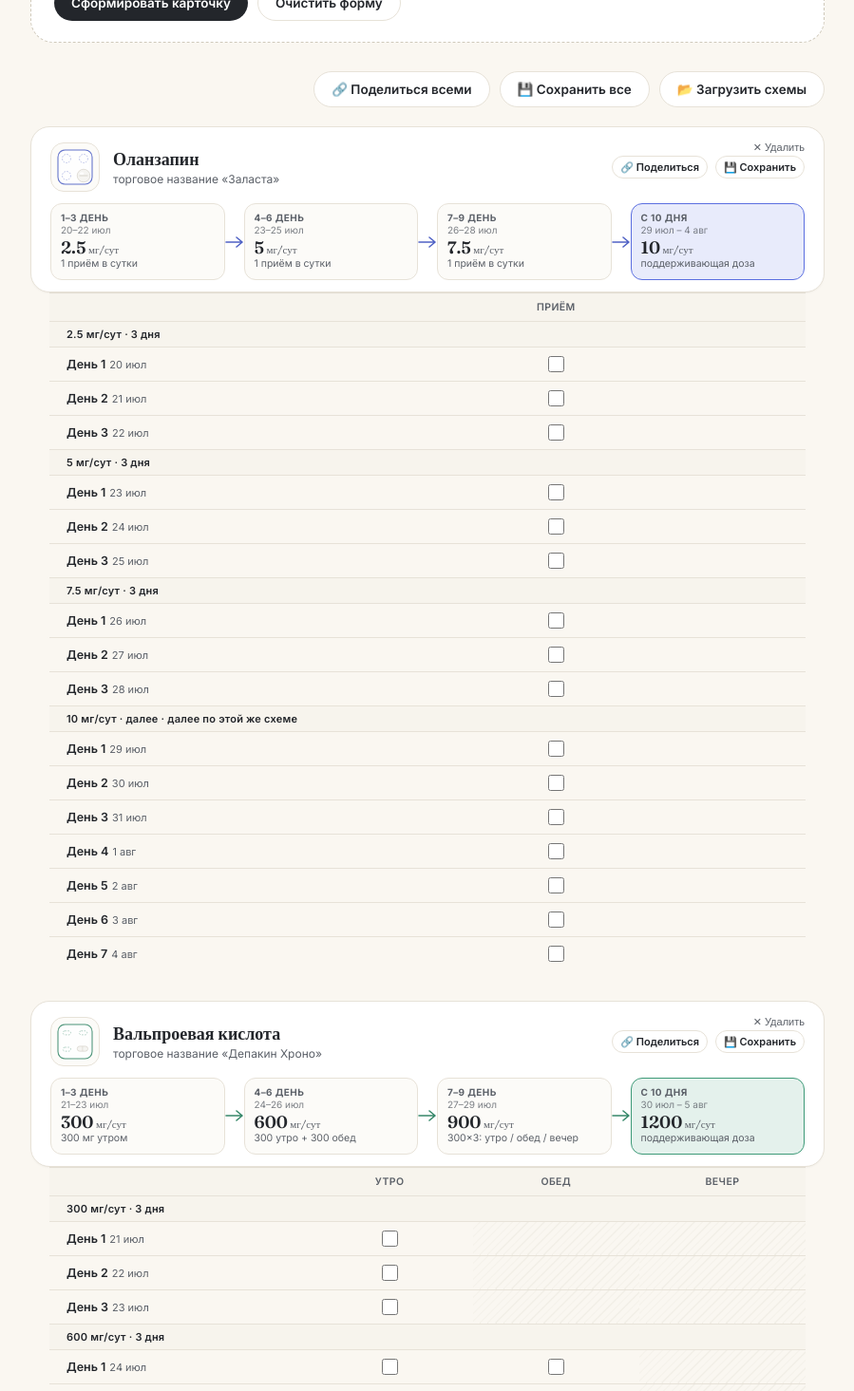
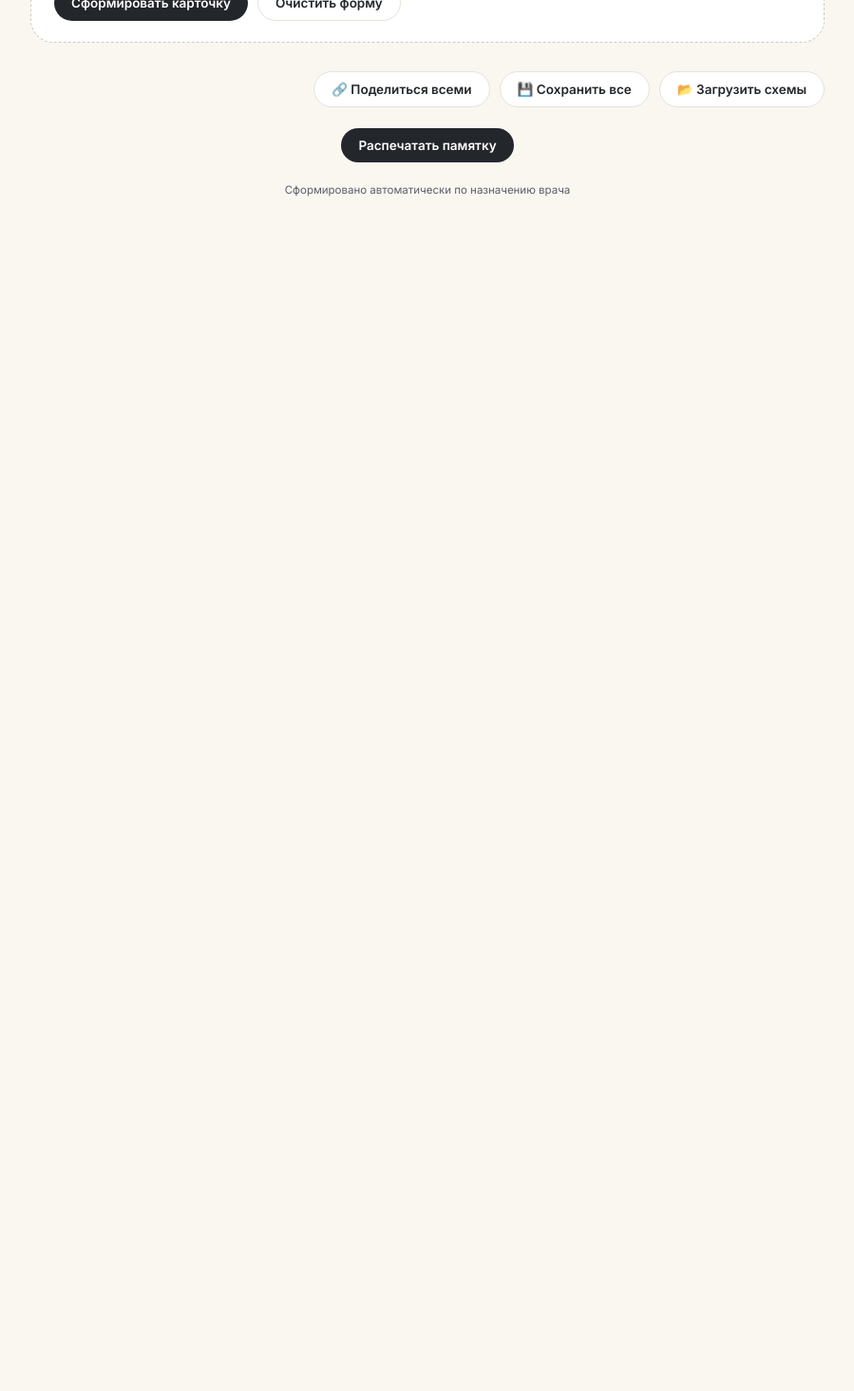
Before and after one commit to leerov/pill-schedule, a React (Vite) app: page / in a window 1280 px wide. Shown: the part 820-2285 px from the top of the page at 95% size, without its empty margins (190-1089 px from the left). After the commit the page ends 1097 px from the top, so only its background shows below. Built offline with nearby package versions, Linux system fonts and the light colour scheme.

Commit message:
refactor: remove per-medication caching and share buttons, keep global plan sharing

```diff
--- a/src/App.tsx
+++ b/src/App.tsx
@@ -8,51 +8,6 @@ import { TrackerTable } from './components/TrackerTable';
 import { FileControls } from './components/FileControls';
 import './index.css';
 
-const DEFAULT_MEDS: Medication[] = [
-  {
-    id: 'default-1',
-    name: "Оланзапин",
-    sub: "торговое название «Заласта»",
-    icon: "tablet-round",
-    color: "#5B6FE0",
-    startDate: DateUtils.isoOffset(-3),
-    takenCount: 3,
-    steps: [
-      { day: "1–3 день", dose: "2.5", unit: "мг/сут", detail: "1 приём в сутки" },
-      { day: "4–6 день", dose: "5", unit: "мг/сут", detail: "1 приём в сутки" },
-      { day: "7–9 день", dose: "7.5", unit: "мг/сут", detail: "1 приём в сутки" },
-      { day: "с 10 дня", dose: "10", unit: "мг/сут", detail: "поддерживающая доза", maintenance: true }
-    ],
-    phases: [
-      { label: "2.5 мг/сут · 3 дня", days: 3, times: ["Приём"] },
-      { label: "5 мг/сут · 3 дня", days: 3, times: ["Приём"] },
-      { label: "7.5 мг/сут · 3 дня", days: 3, times: ["Приём"] },
-      { label: "10 мг/сут · далее", days: 7, times: ["Приём"], maintenance: true }
-    ]
-  },
-  {
-    id: 'default-2',
-    name: "Вальпроевая кислота",
-    sub: "торговое название «Депакин Хроно»",
-    icon: "tablet-oval",
-    color: "#3E9A78",
-    startDate: DateUtils.isoOffset(-2),
-    takenCount: 3,
-    steps: [
-      { day: "1–3 день", dose: "300", unit: "мг/сут", detail: "300 мг утром" },
-      { day: "4–6 день", dose: "600", unit: "мг/сут", detail: "300 утро + 300 обед" },
-      { day: "7–9 день", dose: "900", unit: "мг/сут", detail: "300×3: утро / обед / вечер" },
-      { day: "с 10 дня", dose: "1200", unit: "мг/сут", detail: "поддерживающая доза", maintenance: true }
-    ],
-    phases: [
-      { label: "300 мг/сут · 3 дня", days: 3, times: ["Утро"] },
-      { label: "600 мг/сут · 3 дня", days: 3, times: ["Утро", "Обед"] },
-      { label: "900 мг/сут · 3 дня", days: 3, times: ["Утро", "Обед", "Вечер"] },
-      { label: "1200 мг/сут · далее", days: 7, times: ["Утро", "Обед", "Вечер"], maintenance: true }
-    ]
-  }
-];
-
 function App() {
   const [meds, setMeds] = useState<Medication[]>([]);
 
@@ -62,9 +17,25 @@ function App() {
       setMeds(urlMeds);
       window.history.replaceState({}, document.title, window.location.pathname);
     } else {
-      setMeds(DEFAULT_MEDS);
+      const saved = localStorage.getItem('med_tracker_meds_list');
+      if (saved) {
+        try {
+          const parsed = JSON.parse(saved);
+          setMeds(parsed);
+        } catch (e) {
+          console.error("Failed to parse saved meds", e);
+        }
+      }
     }
   }, []);
+
+  useEffect(() => {
+    if (meds.length > 0) {
+      localStorage.setItem('med_tracker_meds_list', JSON.stringify(meds));
+    } else {
+      localStorage.removeItem('med_tracker_meds_list');
+    }
+  }, [meds]);
 
   const handleGenerate = (newMed: Medication) => {
     setMeds(prev => [newMed, ...prev]);
@@ -76,14 +47,6 @@ function App() {
 
   const handleDelete = (id: string) => {
     setMeds(prev => prev.filter(m => m.id !== id));
-    localStorage.removeItem(`med_tracker_${id}`);
-  };
-
-  const handleShare = (med: Medication) => {
-    const url = window.location.origin + window.location.pathname + StorageUtils.encodeToURL([med]);
-    navigator.clipboard.writeText(url).then(() => {
-      alert("Ссылка на схему скопирована в буфер обмена!");
-    });
   };
 
   return (
@@ -103,8 +66,6 @@ function App() {
             <ScheduleCard
               med={med}
               onDelete={() => handleDelete(med.id)}
-              onShare={() => handleShare(med)}
-              onExport={() => StorageUtils.exportToFile([med])}
             />
             <TrackerTable
               med={med}
--- a/src/components/ScheduleCard.tsx
+++ b/src/components/ScheduleCard.tsx
@@ -44,11 +44,9 @@ const getMedIcon = (type: string, color: string) => {
 interface ScheduleCardProps {
   med: Medication;
   onDelete: () => void;
-  onShare: () => void;
-  onExport: () => void;
 }
 
-export const ScheduleCard: React.FC<ScheduleCardProps> = ({ med, onDelete, onShare, onExport }) => {
+export const ScheduleCard: React.FC<ScheduleCardProps> = ({ med, onDelete }) => {
   const accent = med.color;
   const soft = ColorUtils.lighten(accent, 0.86);
   const dark = ColorUtils.darken(accent, 0.12);
@@ -97,10 +95,7 @@ export const ScheduleCard: React.FC<ScheduleCardProps> = ({ med, onDelete, onSha
           <h2>{med.name}</h2>
           <div className="sub">{med.sub}</div>
         </div>
-        <div style={{ display: 'flex', gap: '8px', marginLeft: 'auto' }}>
-          <button className="ghost-btn" style={{ fontSize: '11px', padding: '4px 8px' }} onClick={onShare}>🔗 Поделиться</button>
-          <button className="ghost-btn" style={{ fontSize: '11px', padding: '4px 8px' }} onClick={onExport}>💾 Сохранить</button>
-        </div>
+        <div style={{ marginLeft: 'auto' }} />
       </div>
       <div className="steps" dangerouslySetInnerHTML={{ __html: stepsHtml }} />
     </div>
--- a/src/components/TrackerTable.tsx
+++ b/src/components/TrackerTable.tsx
@@ -1,8 +1,7 @@
-import React from 'react';
+import React, { useState } from 'react';
 import { Medication } from '../types';
 import { DateUtils } from '../utils/dateUtils';
 import { ColorUtils } from '../utils/colorUtils';
-import { StorageUtils } from '../utils/storage';
 
 interface TrackerTableProps {
   med: Medication;
@@ -10,6 +9,7 @@ interface TrackerTableProps {
 }
 
 export const TrackerTable: React.FC<TrackerTableProps> = ({ med, onUpdate }) => {
+  const [checkedDoses, setCheckedDoses] = useState<Set<number>>(new Set());
   const startDate = med.startDate ? new Date(med.startDate + "T00:00:00") : new Date();
   const timesSet = new Set<string>();
   med.phases.forEach(p => p.times.forEach(t => timesSet.add(t)));
@@ -18,7 +18,6 @@ export const TrackerTable: React.FC<TrackerTableProps> = ({ med, onUpdate }) =>
   timesSet.forEach(t => { if (!times.includes(t)) times.push(t); });
   if (times.length === 0) times = ["Приём"];
 
-  const checkedDoses = StorageUtils.getCheckedDoses(med.id);
   const dark = ColorUtils.darken(med.color, 0.12);
 
   let cum2 = 0;
@@ -46,7 +45,13 @@ export const TrackerTable: React.FC<TrackerTableProps> = ({ med, onUpdate }) =>
                 className="dose-check"
                 checked={isChecked}
                 onChange={(e) => {
-                  StorageUtils.setCheckedDose(med.id, currentDoseIndex, e.target.checked);
+                  const newChecked = new Set(checkedDoses);
+                  if (e.target.checked) {
+                    newChecked.add(currentDoseIndex);
+                  } else {
+                    newChecked.delete(currentDoseIndex);
+                  }
+                  setCheckedDoses(newChecked);
                   onUpdate();
                 }}
                 style={{ accentColor: dark }}
--- a/src/utils/storage.ts
+++ b/src/utils/storage.ts
@@ -3,24 +3,6 @@ import { Medication } from '../types';
 const STORAGE_PREFIX = 'med_tracker_';
 
 export const StorageUtils = {
-  getCheckedDoses(medId: string): Set<number> {
-    const data = localStorage.getItem(`${STORAGE_PREFIX}${medId}`);
-    if (!data) return new Set();
-    try {
-      return new Set(JSON.parse(data));
-    } catch {
-      return new Set();
-    }
-  },
-  setCheckedDose(medId: string, doseIndex: number, checked: boolean): void {
-    const checkedDoses = this.getCheckedDoses(medId);
-    if (checked) {
-      checkedDoses.add(doseIndex);
-    } else {
-      checkedDoses.delete(doseIndex);
-    }
-    localStorage.setItem(`${STORAGE_PREFIX}${medId}`, JSON.stringify(Array.from(checkedDoses)));
-  },
   exportToFile(meds: Medication[]): void {
     const dataStr = JSON.stringify(meds, null, 2);
     const blob = new Blob([dataStr], { type: 'application/json' });
```
